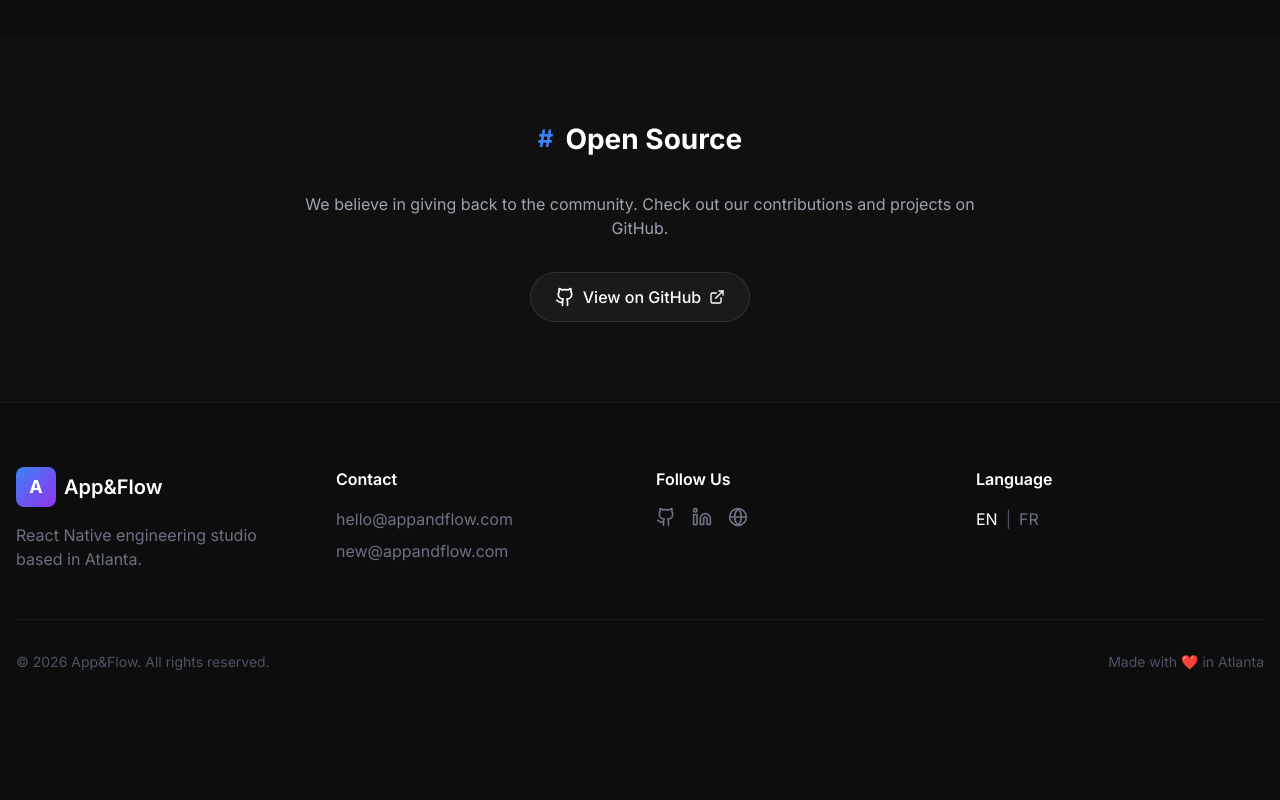
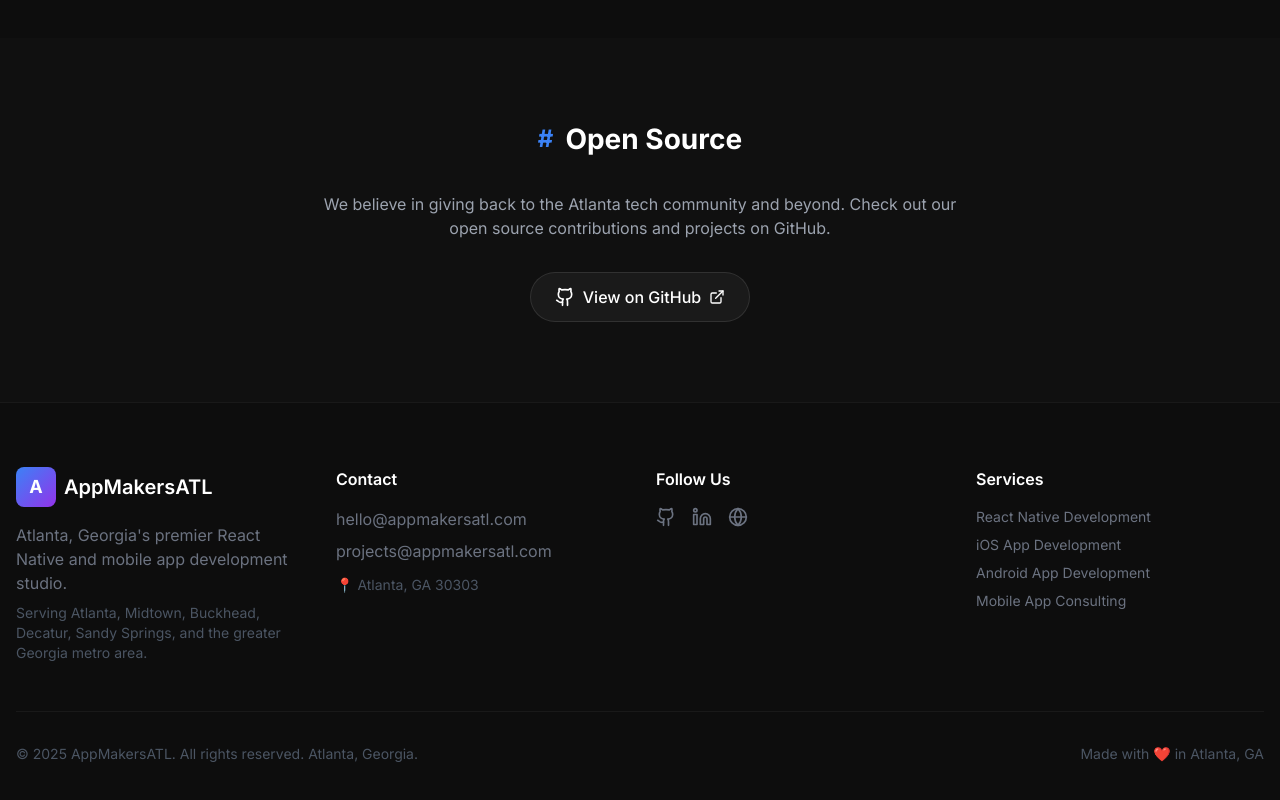
Before and after one commit to 44AUS/appdev, a React (Create React App) app in the folder frontend/: page / in a window 1280 px wide. Shown: the part 3814-4614 px from the top of the page. Before the commit the page ends 4550 px from the top, so only its background shows below. Built offline with nearby package versions, Linux system fonts and the light colour scheme; the HTML template or start-up script is replaced by a standard one.

Commit message:
auto-commit for 46627c02-e3df-4005-8c5e-84a413f4d8b3

```diff
--- a/frontend/src/App.js
+++ b/frontend/src/App.js
@@ -793,11 +793,11 @@ function App() {
             <h2 className="section-title">Open Source</h2>
           </div>
           <p className="text-gray-400 max-w-2xl mx-auto mb-8">
-            We believe in giving back to the community. Check out our contributions
-            and projects on GitHub.
+            We believe in giving back to the Atlanta tech community and beyond.
+            Check out our open source contributions and projects on GitHub.
           </p>
           <a
-            href="https://github.com/appandflow"
+            href="https://github.com/appmakersatl"
             target="_blank"
             rel="noopener noreferrer"
             className="secondary-button inline-flex"
@@ -819,50 +819,57 @@ function App() {
                 <div className="w-10 h-10 rounded-lg bg-gradient-to-br from-blue-500 to-purple-600 flex items-center justify-center">
                   <span className="text-white font-bold text-lg">A</span>
                 </div>
-                <span className="text-white font-semibold text-xl">App&Flow</span>
+                <span className="text-white font-semibold text-xl">AppMakersATL</span>
               </div>
               <p className="text-gray-500">
-                React Native engineering studio based in Atlanta.
+                Atlanta, Georgia's premier React Native and mobile app development studio.
+              </p>
+              <p className="text-gray-600 text-sm mt-2">
+                Serving Atlanta, Midtown, Buckhead, Decatur, Sandy Springs, and the greater Georgia metro area.
               </p>
             </div>
 
             <div>
               <h4 className="text-white font-semibold mb-4">Contact</h4>
-              <p className="text-gray-500 mb-2">hello@appandflow.com</p>
-              <p className="text-gray-500">new@appandflow.com</p>
+              <p className="text-gray-500 mb-2">hello@appmakersatl.com</p>
+              <p className="text-gray-500 mb-2">projects@appmakersatl.com</p>
+              <p className="text-gray-600 text-sm mt-3">
+                📍 Atlanta, GA 30303
+              </p>
             </div>
 
             <div>
               <h4 className="text-white font-semibold mb-4">Follow Us</h4>
               <div className="flex gap-4">
-                <a href="https://github.com/appandflow" className="footer-link" data-testid="footer-github">
+                <a href="https://github.com/appmakersatl" className="footer-link" data-testid="footer-github">
                   <Github className="w-5 h-5" />
                 </a>
-                <a href="https://linkedin.com/company/appandflow" className="footer-link" data-testid="footer-linkedin">
+                <a href="https://linkedin.com/company/appmakersatl" className="footer-link" data-testid="footer-linkedin">
                   <Linkedin className="w-5 h-5" />
                 </a>
-                <a href="https://x.com/appaborflow" className="footer-link" data-testid="footer-x">
+                <a href="https://x.com/appmakersatl" className="footer-link" data-testid="footer-x">
                   <Globe className="w-5 h-5" />
                 </a>
               </div>
             </div>
 
             <div>
-              <h4 className="text-white font-semibold mb-4">Language</h4>
-              <div className="flex gap-2">
-                <button className="text-white">EN</button>
-                <span className="text-gray-600">|</span>
-                <button className="text-gray-500 hover:text-white transition-colors">FR</button>
-              </div>
+              <h4 className="text-white font-semibold mb-4">Services</h4>
+              <ul className="text-gray-500 space-y-2 text-sm">
+                <li>React Native Development</li>
+                <li>iOS App Development</li>
+                <li>Android App Development</li>
+                <li>Mobile App Consulting</li>
+              </ul>
             </div>
           </div>
 
           <div className="border-t border-white/5 pt-8 flex flex-col md:flex-row justify-between items-center gap-4">
             <p className="text-gray-600 text-sm">
-              © 2026 App&Flow. All rights reserved.
+              © 2025 AppMakersATL. All rights reserved. Atlanta, Georgia.
             </p>
             <p className="text-gray-600 text-sm">
-              Made with ❤️ in Atlanta
+              Made with ❤️ in Atlanta, GA
             </p>
           </div>
         </div>
```
